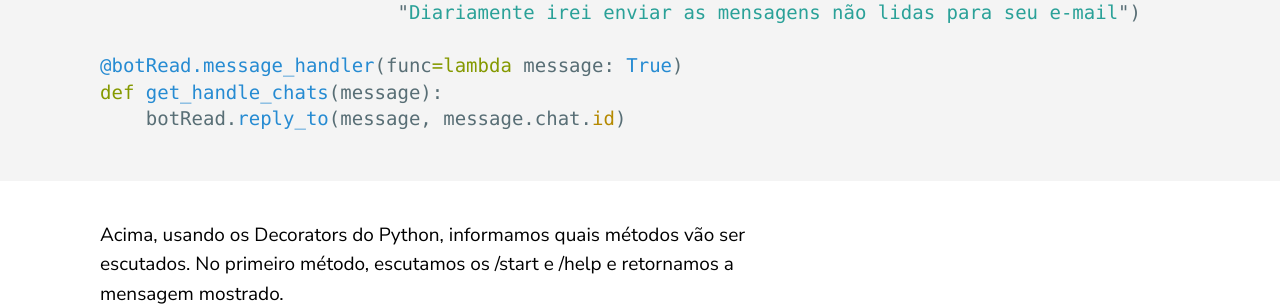
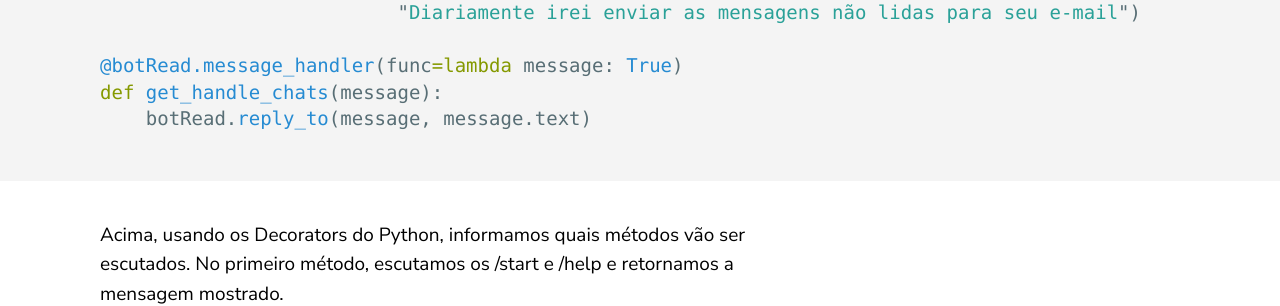
Before and after one commit to fagnercandido/fagnercandido.gihub.io, a Jekyll site: the page built from _posts/2019-09-15-creating-bot-telegran.markdown, in a window 1280 px wide and 900 px high, scrolled down 1834 px. Shown: the part 153-459 px from the top of the window. Built offline with Jekyll 4.4.1, drawn with Linux system fonts in a browser that asks for light colours.

Commit message:
added bot python telegram

````diff
--- a/_posts/2019-09-15-creating-bot-telegran.markdown
+++ b/_posts/2019-09-15-creating-bot-telegran.markdown
@@ -44,7 +44,7 @@ def send_start_message(message):
 
 @botRead.message_handler(func=lambda message: True)
 def get_handle_chats(message):
-    botRead.reply_to(message, message.chat.id)
+    botRead.reply_to(message, message.text)
 ```
 
 Acima, usando os Decorators do Python, informamos quais métodos vão ser escutados. No primeiro método, escutamos os /start e /help e retornamos a mensagem mostrado.
````
